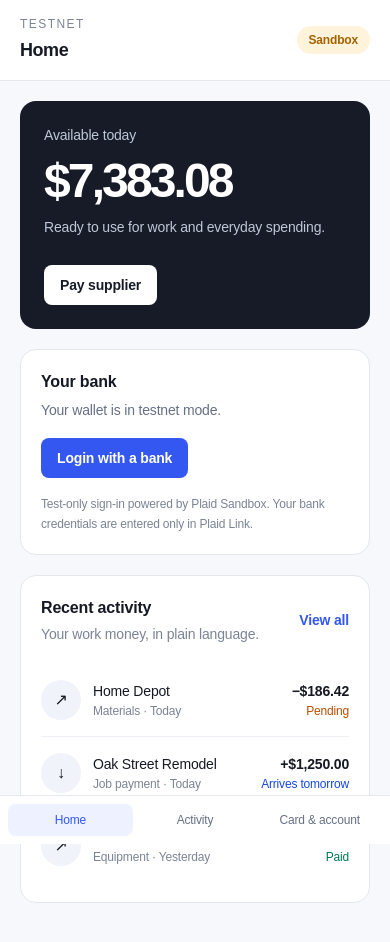
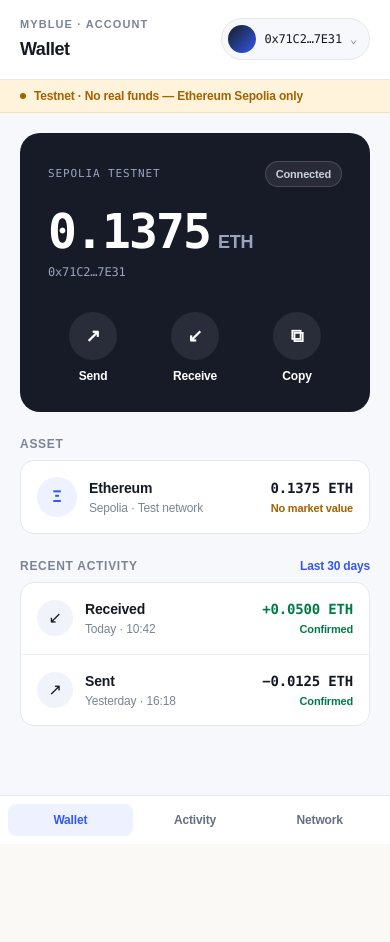
Before and after one commit to aniphntm/my-blue-collar, a Next.js app: page /wallet in a window 390 px wide. Shown: the top 942 px of the page. After the commit the page ends 844 px from the top, so only its background shows below. Built offline with nearby package versions, Linux system fonts and the light colour scheme.

Commit message:
feat: publish wallet network economics

```diff
--- a/components/customer-wallet.tsx
+++ b/components/customer-wallet.tsx
@@ -1,131 +1,125 @@
 "use client";
 
-import { useCallback, useEffect, useRef, useState } from "react";
-import { usePlaidLink } from "react-plaid-link";
+import { useMemo, useState } from "react";
 
-type WalletTab = "Home" | "Activity" | "Card & account";
-type BankState = "idle" | "opening" | "connected" | "error";
+type WalletTab = "Wallet" | "Activity" | "Network";
+type SendStep = "address" | "amount" | "review" | "handoff";
 
-const activity = [
-  { name: "Home Depot", detail: "Materials · Today", amount: "−$186.42", status: "Pending", tone: "text-amber-700" },
-  { name: "Oak Street Remodel", detail: "Job payment · Today", amount: "+$1,250.00", status: "Arrives tomorrow", tone: "text-blue-700" },
-  { name: "Metro Tool Rental", detail: "Equipment · Yesterday", amount: "−$74.00", status: "Paid", tone: "text-emerald-700" },
+const walletAddress = "0x71C2A9F412e6B803C5d40D72E4B4A9aBc2687E31";
+
+const transactions = [
+  { id: 1, label: "Received", date: "Today · 10:42", amount: "+0.0500 ETH", fee: "Paid by sender", glyph: "↙", status: "Confirmed", hash: "0x81d7…a104" },
+  { id: 2, label: "Sent", date: "Yesterday · 16:18", amount: "−0.0125 ETH", fee: "0.00021 ETH", glyph: "↗", status: "Confirmed", hash: "0xa93f…9c12" },
+  { id: 3, label: "Received", date: "Aug 12 · 09:05", amount: "+0.1000 ETH", fee: "Paid by sender", glyph: "↙", status: "Confirmed", hash: "0x42bc…07ef" },
 ];
 
 export function CustomerWallet() {
-  const [tab, setTab] = useState<WalletTab>("Home");
-  const [linkToken, setLinkToken] = useState<string | null>(null);
-  const [bankState, setBankState] = useState<BankState>("idle");
-  const [message, setMessage] = useState("Your wallet is in testnet mode.");
-  const [cardFrozen, setCardFrozen] = useState(false);
+  const [tab, setTab] = useState<WalletTab>("Wallet");
+  const [sendOpen, setSendOpen] = useState(false);
+  const [receiveOpen, setReceiveOpen] = useState(false);
+  const [copied, setCopied] = useState(false);
 
-  const startBankLogin = async () => {
-    setBankState("opening");
-    setMessage("Preparing secure bank sign-in…");
-
-    try {
-      const response = await fetch("/api/plaid/link-token", { method: "POST" });
-      const data = (await response.json()) as { linkToken?: string; error?: string };
-
-      if (!response.ok || !data.linkToken) {
-        throw new Error(data.error ?? "Bank sign-in is unavailable right now.");
-      }
-
-      setLinkToken(data.linkToken);
-    } catch (error) {
-      setBankState("error");
-      setMessage(error instanceof Error ? error.message : "Bank sign-in is unavailable right now.");
-    }
+  const copyAddress = async () => {
+    await navigator.clipboard.writeText(walletAddress);
+    setCopied(true);
+    window.setTimeout(() => setCopied(false), 1600);
   };
 
   return (
-    <main className="min-h-screen bg-[#f7f8fb] text-[#151923]">
-      {linkToken ? (
-        <PlaidLinkLauncher
-          linkToken={linkToken}
-          onConnected={() => {
-            setLinkToken(null);
-            setBankState("connected");
-            setMessage("Your bank login is connected for this test session.");
-          }}
-          onExit={() => {
-            setLinkToken(null);
-            if (bankState === "opening") {
-              setBankState("idle");
-              setMessage("Bank sign-in was closed.");
-            }
-          }}
-          onError={(error) => {
-            setLinkToken(null);
-            setBankState("error");
-            setMessage(error);
-          }}
-        />
-      ) : null}
-
-      <div className="mx-auto flex min-h-screen max-w-6xl flex-col lg:flex-row">
-        <aside className="hidden w-60 shrink-0 border-r border-[#e4e7ec] bg-white p-5 lg:flex lg:flex-col">
-          <div className="flex items-center gap-3 px-2">
-            <span className="grid size-9 place-items-center rounded-xl bg-[#3457f1] font-black text-white">B</span>
-            <div><p className="font-semibold tracking-tight">bluefinancial</p><p className="text-[10px] font-medium uppercase tracking-[.14em] text-[#7b8495]">Test wallet</p></div>
-          </div>
-          <nav className="mt-10 space-y-1">
-            {(["Home", "Activity", "Card & account"] as WalletTab[]).map((item) => (
-              <button key={item} onClick={() => setTab(item)} className={`w-full rounded-lg px-3 py-2.5 text-left text-sm transition ${tab === item ? "bg-[#eef1ff] font-semibold text-[#3457f1]" : "text-[#5f6878] hover:bg-[#f6f7f9]"}`}>{item}</button>
+    <main className="min-h-screen bg-[#f7f8fb] font-sans text-[#151923]">
+      <div className="flex min-h-screen">
+        <aside className="hidden w-[76px] shrink-0 flex-col items-center border-r border-[#e4e7ec] bg-white py-5 sm:flex">
+          <div className="mb-6 grid size-9 place-items-center rounded-[10px] bg-[#3457f1] text-base font-extrabold text-white">B</div>
+          <nav aria-label="Wallet navigation" className="flex w-full flex-1 flex-col items-center gap-2">
+            {(["Wallet", "Activity", "Network"] as WalletTab[]).map((item) => (
+              <button key={item} onClick={() => setTab(item)} className={`flex w-16 flex-col items-center gap-1 rounded-xl px-1 py-2 text-[10px] font-semibold transition ${tab === item ? "bg-[#eef1ff] text-[#3457f1]" : "text-[#7b8495] hover:bg-[#f7f8fb] hover:text-[#151923]"}`}>
+                <span aria-hidden className="text-lg">{item === "Wallet" ? "◆" : item === "Activity" ? "≡" : "◎"}</span>{item}
+              </button>
             ))}
           </nav>
-          <div className="mt-auto rounded-xl bg-[#171b28] p-4 text-white"><p className="text-xs text-[#aeb6c6]">Environment</p><p className="mt-1 text-sm font-semibold">Testnet sandbox</p><p className="mt-3 text-xs leading-5 text-[#aeb6c6]">No real money moves through this wallet.</p></div>
+          <div className="size-2 rounded-full bg-[#12b76a]" title="Network connected" />
         </aside>
 
         <section className="min-w-0 flex-1">
-          <header className="flex items-center justify-between border-b border-[#e4e7ec] bg-white px-5 py-4 sm:px-8">
-            <div><p className="text-xs font-medium uppercase tracking-[.12em] text-[#7b8495]">Testnet</p><h1 className="mt-1 text-lg font-semibold tracking-tight">{tab}</h1></div>
-            <span className="rounded-full bg-[#fff4db] px-3 py-1.5 text-xs font-semibold text-[#a36100]">Sandbox</span>
+          <header className="flex items-center justify-between border-b border-[#e4e7ec] bg-white px-5 py-4 sm:px-7">
+            <div><p className="text-[11px] font-semibold uppercase tracking-[.1em] text-[#7b8495]">myblue · account</p><h1 className="mt-0.5 text-lg font-bold tracking-tight">{tab}</h1></div>
+            <button onClick={copyAddress} className="flex items-center gap-2 rounded-full border border-[#e4e7ec] bg-[#f7f8fb] py-1.5 pl-1.5 pr-3 font-mono text-xs font-medium hover:bg-[#eef1ff]">
+              <span className="size-7 rounded-full bg-gradient-to-br from-[#171b28] to-[#3457f1]" />0x71C2…7E31<span aria-live="polite" className="text-[#7b8495]">{copied ? "Copied" : "⌄"}</span>
+            </button>
           </header>
-
-          <div className="mx-auto max-w-4xl p-5 pb-24 sm:p-8 lg:pb-8">
-            {tab === "Home" ? <Home onBankLogin={startBankLogin} bankState={bankState} message={message} /> : null}
+          <div className="flex items-center gap-2 border-b border-[#f5e6b8] bg-[#fff4db] px-5 py-2 text-xs font-semibold text-[#a36100] sm:px-7"><span className="size-1.5 rounded-full bg-[#a36100]" />Testnet · No real funds — Ethereum Sepolia only</div>
+          <div className="mx-auto max-w-[760px] p-5 pb-24 sm:p-7 sm:pb-8">
+            {tab === "Wallet" ? <WalletHome onCopy={copyAddress} onReceive={() => setReceiveOpen(true)} onSend={() => setSendOpen(true)} /> : null}
             {tab === "Activity" ? <Activity /> : null}
-            {tab === "Card & account" ? <CardAccount cardFrozen={cardFrozen} setCardFrozen={setCardFrozen} onBankLogin={startBankLogin} bankState={bankState} message={message} /> : null}
+            {tab === "Network" ? <NetworkEconomics /> : null}
           </div>
         </section>
       </div>
-
-      <nav className="fixed inset-x-0 bottom-0 flex border-t border-[#e4e7ec] bg-white p-2 lg:hidden">
-        {(["Home", "Activity", "Card & account"] as WalletTab[]).map((item) => <button key={item} onClick={() => setTab(item)} className={`flex-1 rounded-lg py-2 text-xs font-medium ${tab === item ? "bg-[#eef1ff] text-[#3457f1]" : "text-[#667085]"}`}>{item}</button>)}
+      <nav aria-label="Wallet navigation" className="fixed inset-x-0 bottom-0 z-20 flex border-t border-[#e4e7ec] bg-white p-2 sm:hidden">
+        {(["Wallet", "Activity", "Network"] as WalletTab[]).map((item) => <button key={item} onClick={() => setTab(item)} className={`flex-1 rounded-lg py-2 text-xs font-semibold ${tab === item ? "bg-[#eef1ff] text-[#3457f1]" : "text-[#667085]"}`}>{item}</button>)}
       </nav>
+      {sendOpen ? <SendDialog onClose={() => setSendOpen(false)} /> : null}
+      {receiveOpen ? <ReceiveDialog copied={copied} onClose={() => setReceiveOpen(false)} onCopy={copyAddress} /> : null}
     </main>
   );
 }
 
-function Home({ onBankLogin, bankState, message }: { onBankLogin: () => void; bankState: BankState; message: string }) {
-  return <div className="space-y-5"><section className="rounded-2xl bg-[#171b28] p-6 text-white sm:p-8"><p className="text-sm text-[#bfc7d7]">Available today</p><p className="mt-3 text-5xl font-semibold tracking-[-.06em]">$7,383.08</p><p className="mt-3 text-sm text-[#bfc7d7]">Ready to use for work and everyday spending.</p><button className="mt-7 rounded-lg bg-white px-4 py-2.5 text-sm font-semibold text-[#171b28]">Pay supplier</button></section><section className="rounded-2xl border border-[#e3e7ed] bg-white p-5 sm:p-6"><div className="flex flex-wrap items-start justify-between gap-4"><div><h2 className="font-semibold">Your bank</h2><p className="mt-1 max-w-md text-sm leading-6 text-[#667085]">{message}</p></div><button onClick={onBankLogin} disabled={bankState === "opening"} className="rounded-lg bg-[#3457f1] px-4 py-2.5 text-sm font-semibold text-white disabled:cursor-wait disabled:opacity-70">{bankState === "opening" ? "Opening…" : bankState === "connected" ? "Bank connected" : "Login with a bank"}</button></div><p className="mt-4 text-xs leading-5 text-[#7b8495]">Test-only sign-in powered by Plaid Sandbox. Your bank credentials are entered only in Plaid Link.</p></section><Activity compact /></div>;
+function WalletHome({ onCopy, onReceive, onSend }: { onCopy: () => void; onReceive: () => void; onSend: () => void }) {
+  const actions = [{ label: "Send", glyph: "↗", action: onSend }, { label: "Receive", glyph: "↙", action: onReceive }, { label: "Copy", glyph: "⧉", action: onCopy }];
+  return <div className="space-y-6">
+    <section className="overflow-hidden rounded-[20px] bg-[#171b28] p-7 text-white sm:p-8">
+      <div className="flex items-center justify-between"><span className="font-mono text-[11px] font-medium uppercase tracking-[.08em] text-[#9aa4bf]">Sepolia testnet</span><span className="rounded-full border border-white/15 bg-white/[.08] px-2.5 py-1 text-[11px] font-semibold text-[#c8d0df]">Connected</span></div>
+      <div className="mt-5 flex items-baseline gap-2"><span className="font-mono text-5xl font-semibold tracking-[-.04em] sm:text-[52px]">0.1375</span><span className="text-lg font-semibold text-[#9aa4bf]">ETH</span></div>
+      <p className="mt-2 font-mono text-xs text-[#9aa4bf]">0x71C2…7E31</p>
+      <div className="mt-8 grid max-w-sm grid-cols-3 gap-3">{actions.map((item) => <button key={item.label} onClick={item.action} className="group flex flex-col items-center gap-2 text-xs font-semibold"><span className="grid size-12 place-items-center rounded-full bg-white/[.08] text-lg transition group-hover:bg-white/[.16]">{item.glyph}</span>{item.label}</button>)}</div>
+    </section>
+    <section><p className="mb-2 text-xs font-bold uppercase tracking-[.06em] text-[#7b8495]">Asset</p><div className="flex items-center gap-3 rounded-[14px] border border-[#e4e7ec] bg-white p-4"><span className="grid size-10 place-items-center rounded-full bg-[#eef1ff] font-mono font-bold text-[#3457f1]">Ξ</span><div className="flex-1"><p className="text-sm font-semibold">Ethereum</p><p className="mt-0.5 text-xs text-[#7b8495]">Sepolia · Test network</p></div><div className="text-right"><p className="font-mono text-sm font-semibold">0.1375 ETH</p><p className="mt-0.5 text-[11px] font-semibold text-[#a36100]">No market value</p></div></div></section>
+    <section><div className="mb-2 flex items-center justify-between"><p className="text-xs font-bold uppercase tracking-[.06em] text-[#7b8495]">Recent activity</p><span className="text-xs font-semibold text-[#3457f1]">Last 30 days</span></div><TransactionList items={transactions.slice(0, 2)} /></section>
+  </div>;
 }
 
-function Activity({ compact = false }: { compact?: boolean }) {
-  return <section className="rounded-2xl border border-[#e3e7ed] bg-white p-5 sm:p-6"><div className="flex items-center justify-between"><div><h2 className="font-semibold">{compact ? "Recent activity" : "Activity"}</h2><p className="mt-1 text-sm text-[#7b8495]">Your work money, in plain language.</p></div>{compact ? <span className="text-sm font-semibold text-[#3457f1]">View all</span> : null}</div><div className="mt-5 divide-y divide-[#edf0f4]">{activity.map((item) => <div className="flex items-center gap-3 py-4" key={item.name}><span className="grid size-10 place-items-center rounded-full bg-[#f0f3f9]">{item.amount.startsWith("+") ? "↓" : "↗"}</span><div className="min-w-0 flex-1"><p className="text-sm font-medium">{item.name}</p><p className="mt-0.5 text-xs text-[#7b8495]">{item.detail}</p></div><div className="text-right"><p className="text-sm font-semibold">{item.amount}</p><p className={`mt-0.5 text-xs ${item.tone}`}>{item.status}</p></div></div>)}</div></section>;
+function Activity() {
+  const [filter, setFilter] = useState<"All" | "Sent" | "Received">("All");
+  const filtered = useMemo(() => filter === "All" ? transactions : transactions.filter((item) => item.label === filter), [filter]);
+  return <section><div className="mb-4 flex gap-2">{(["All", "Sent", "Received"] as const).map((item) => <button key={item} onClick={() => setFilter(item)} className={`rounded-full px-3 py-1.5 text-xs font-semibold ${filter === item ? "bg-[#171b28] text-white" : "border border-[#d0d5dd] bg-white text-[#667085]"}`}>{item}</button>)}</div><TransactionList items={filtered} showDetails /></section>;
 }
 
-function CardAccount({ cardFrozen, setCardFrozen, onBankLogin, bankState, message }: { cardFrozen: boolean; setCardFrozen: (value: boolean) => void; onBankLogin: () => void; bankState: BankState; message: string }) {
-  return <div className="space-y-5"><section className="rounded-2xl bg-[#171b28] p-6 text-white"><p className="text-sm text-[#bfc7d7]">Your card</p><p className="mt-8 text-2xl tracking-[.18em]">•••• 4821</p><div className="mt-8 flex items-center justify-between"><span className="text-sm">{cardFrozen ? "Card is frozen" : "Card is ready"}</span><button onClick={() => setCardFrozen(!cardFrozen)} className="rounded-lg bg-white px-4 py-2 text-sm font-semibold text-[#171b28]">{cardFrozen ? "Unfreeze card" : "Freeze card"}</button></div></section><section className="rounded-2xl border border-[#e3e7ed] bg-white p-5 sm:p-6"><h2 className="font-semibold">Linked bank account</h2><p className="mt-2 text-sm leading-6 text-[#667085]">{message}</p><button onClick={onBankLogin} disabled={bankState === "opening"} className="mt-5 rounded-lg border border-[#cbd5e1] px-4 py-2.5 text-sm font-semibold text-[#3457f1] disabled:cursor-wait disabled:opacity-70">{bankState === "opening" ? "Opening…" : "Login with a bank"}</button></section></div>;
+function TransactionList({ items, showDetails = false }: { items: typeof transactions; showDetails?: boolean }) {
+  return <div className="overflow-hidden rounded-[14px] border border-[#e4e7ec] bg-white">{items.map((item) => <article key={item.id} className="border-b border-[#edf0f4] p-4 last:border-0"><div className="flex items-center gap-3"><span className="grid size-9 place-items-center rounded-full bg-[#f0f3f9]">{item.glyph}</span><div className="min-w-0 flex-1"><p className="text-sm font-semibold">{item.label}</p><p className="mt-0.5 text-xs text-[#7b8495]">{item.date}</p></div><div className="text-right"><p className={`font-mono text-sm font-semibold ${item.amount.startsWith("+") ? "text-[#027a48]" : ""}`}>{item.amount}</p><p className="mt-0.5 text-[11px] font-semibold text-[#027a48]">{item.status}</p></div></div>{showDetails ? <div className="ml-12 mt-3 grid grid-cols-2 gap-2 border-t border-[#f2f4f7] pt-3 font-mono text-[11px] text-[#667085]"><span>Network fee</span><span className="text-right text-[#151923]">{item.fee}</span><span>Transaction</span><span className="text-right text-[#151923]">{item.hash}</span></div> : null}</article>)}</div>;
 }
 
-function PlaidLinkLauncher({ linkToken, onConnected, onExit, onError }: { linkToken: string; onConnected: () => void; onExit: () => void; onError: (message: string) => void }) {
-  const opened = useRef(false);
-  const onSuccess = useCallback(async (publicToken: string | null) => {
-    if (!publicToken) {
-      onError("Bank sign-in did not return a connection token. Please try again.");
-      return;
-    }
-    try {
-      const response = await fetch("/api/plaid/exchange", { method: "POST", headers: { "Content-Type": "application/json" }, body: JSON.stringify({ publicToken }) });
-      if (!response.ok) throw new Error();
-      onConnected();
-    } catch {
-      onError("Bank sign-in finished, but we could not save this test connection.");
-    }
-  }, [onConnected, onError]);
-  const { open, ready } = usePlaidLink({ token: linkToken, onSuccess, onExit });
-  useEffect(() => { if (ready && !opened.current) { opened.current = true; open(); } }, [open, ready]);
-  return null;
+function NetworkEconomics() {
+  return <div className="space-y-5">
+    <section className="rounded-[18px] bg-[#171b28] p-6 text-white sm:p-7"><p className="font-mono text-[11px] uppercase tracking-[.08em] text-[#9aa4bf]">How value moves</p><h2 className="mt-3 max-w-lg text-2xl font-bold tracking-tight">You authorize. The network settles. MyBlue never takes custody.</h2><p className="mt-3 max-w-xl text-sm leading-6 text-[#aeb7ca]">The same transaction path applies wherever you access the wallet. It depends on the network and your external signer—not a bank account, payment rail, or local currency.</p></section>
+    <section className="rounded-[14px] border border-[#e4e7ec] bg-white p-5 sm:p-6"><p className="text-xs font-bold uppercase tracking-[.06em] text-[#7b8495]">Jurisdiction-neutral flow</p><div className="mt-5 grid gap-3 sm:grid-cols-[1fr_auto_1fr_auto_1fr] sm:items-center"><FlowStep number="01" title="Create" body="MyBlue prepares an unsigned transfer." /><span aria-hidden className="hidden text-[#98a2b3] sm:block">→</span><FlowStep number="02" title="Authorize" body="Your external wallet shows and signs it." /><span aria-hidden className="hidden text-[#98a2b3] sm:block">→</span><FlowStep number="03" title="Settle" body="Validators include it in a network block." /></div></section>
+    <section className="grid gap-4 sm:grid-cols-2"><EconomicsCard label="Network fee" value="Gas used × gas price" body="Paid in the network asset to validators. MyBlue does not add a transfer fee." /><EconomicsCard label="Final amount" value="Amount + network fee" body="The recipient gets the entered amount; the sender also pays the estimated network fee." /><EconomicsCard label="Fee movement" value="Changes with demand" body="The estimate can move before signing. Your external wallet displays the latest amount." /><EconomicsCard label="Settlement" value="Network-confirmed" body="Transfers are irreversible after confirmation. Names, borders, and banking hours do not route them." /></section>
+    <section className="rounded-[14px] border border-[#d6dffb] bg-[#eef1ff] p-5 text-sm leading-6 text-[#344054]"><p className="font-semibold text-[#151923]">Neutral by design, not exempt by design.</p><p className="mt-1">The protocol flow is the same across locations. Your eligibility, obligations, and use of digital assets may still depend on rules that apply to you. MyBlue does not provide legal, tax, or investment advice.</p></section>
+  </div>;
 }
+
+function FlowStep({ number, title, body }: { number: string; title: string; body: string }) { return <div className="rounded-xl bg-[#f7f8fb] p-4"><span className="font-mono text-[10px] font-semibold text-[#3457f1]">{number}</span><h3 className="mt-2 text-sm font-bold">{title}</h3><p className="mt-1 text-xs leading-5 text-[#667085]">{body}</p></div>; }
+function EconomicsCard({ label, value, body }: { label: string; value: string; body: string }) { return <article className="rounded-[14px] border border-[#e4e7ec] bg-white p-5"><p className="text-xs font-semibold text-[#7b8495]">{label}</p><p className="mt-2 font-mono text-sm font-semibold text-[#151923]">{value}</p><p className="mt-2 text-xs leading-5 text-[#667085]">{body}</p></article>; }
+
+function SendDialog({ onClose }: { onClose: () => void }) {
+  const [step, setStep] = useState<SendStep>("address");
+  const [recipient, setRecipient] = useState("");
+  const [amount, setAmount] = useState("");
+  const order: SendStep[] = ["address", "amount", "review", "handoff"];
+  const stepIndex = order.indexOf(step);
+  const next = () => setStep(order[Math.min(stepIndex + 1, order.length - 1)]);
+  const back = () => setStep(order[Math.max(stepIndex - 1, 0)]);
+  return <div className="fixed inset-0 z-50 grid place-items-center bg-[#151923]/70 p-5" role="presentation" onMouseDown={(event) => { if (event.currentTarget === event.target) onClose(); }}><section role="dialog" aria-modal="true" aria-labelledby="send-title" className="w-full max-w-[420px] rounded-[18px] bg-white p-6 shadow-2xl">
+    <div className="flex items-center justify-between"><div><p className="font-mono text-[10px] uppercase tracking-[.08em] text-[#7b8495]">Step {stepIndex + 1} of 4</p><h2 id="send-title" className="mt-1 font-bold">{step === "address" ? "Where are you sending?" : step === "amount" ? "Choose an amount" : step === "review" ? "Review transfer" : "Ready to authorize"}</h2></div><button onClick={onClose} aria-label="Close" className="grid size-8 place-items-center rounded-full text-[#7b8495] hover:bg-[#f2f4f7]">×</button></div>
+    {step === "address" ? <label className="mt-6 block text-xs font-semibold text-[#667085]">Recipient address<input autoFocus value={recipient} onChange={(event) => setRecipient(event.target.value)} placeholder="0x…" className="mt-2 w-full rounded-lg border border-[#d0d5dd] p-3 font-mono text-sm outline-none focus:border-[#3457f1]" /></label> : null}
+    {step === "amount" ? <div className="mt-6"><label className="text-xs font-semibold text-[#667085]">Amount</label><div className="mt-2 flex items-center rounded-lg border border-[#d0d5dd] px-3 focus-within:border-[#3457f1]"><input autoFocus inputMode="decimal" value={amount} onChange={(event) => setAmount(event.target.value)} placeholder="0.00" className="min-w-0 flex-1 py-3 font-mono text-lg outline-none" /><span className="text-sm font-semibold text-[#667085]">ETH</span></div><p className="mt-2 text-xs text-[#7b8495]">Available: 0.1375 ETH</p></div> : null}
+    {step === "review" ? <div className="mt-6 divide-y divide-[#f2f4f7] text-sm"><ReviewRow label="Network" value="Ethereum Sepolia" /><ReviewRow label="Recipient" value={recipient ? `${recipient.slice(0, 6)}…${recipient.slice(-4)}` : "0x…"} mono /><ReviewRow label="Amount" value={`${amount || "0.00"} ETH`} mono /><ReviewRow label="Est. network fee" value="0.00021 ETH" mono /><div className="rounded-lg bg-[#fff4db] p-3 text-xs leading-5 text-[#8a4f00]">The fee goes to the network, not MyBlue. Your external wallet will show the current estimate before you sign.</div></div> : null}
+    {step === "handoff" ? <div className="py-8 text-center"><span className="mx-auto grid size-12 place-items-center rounded-full bg-[#eef1ff] text-xl text-[#3457f1]">↗</span><p className="mt-4 text-sm font-bold">Transfer prepared</p><p className="mx-auto mt-2 max-w-xs text-xs leading-5 text-[#667085]">Connect an external wallet to inspect and authorize this testnet transaction. MyBlue cannot sign for you.</p></div> : null}
+    <div className="mt-6 flex gap-2">{stepIndex > 0 && step !== "handoff" ? <button onClick={back} className="flex-1 rounded-lg border border-[#d0d5dd] px-4 py-2.5 text-sm font-semibold">Back</button> : null}<button disabled={(step === "address" && !recipient.trim()) || (step === "amount" && !amount.trim())} onClick={step === "handoff" ? onClose : next} className="flex-[2] rounded-lg bg-[#3457f1] px-4 py-2.5 text-sm font-bold text-white disabled:cursor-not-allowed disabled:opacity-40">{step === "review" ? "Continue to wallet" : step === "handoff" ? "Done" : "Continue"}</button></div>
+  </section></div>;
+}
+
+function ReviewRow({ label, value, mono = false }: { label: string; value: string; mono?: boolean }) { return <div className="flex justify-between gap-4 py-3"><span className="text-[#667085]">{label}</span><span className={`text-right font-semibold ${mono ? "font-mono" : ""}`}>{value}</span></div>; }
+
+function ReceiveDialog({ copied, onClose, onCopy }: { copied: boolean; onClose: () => void; onCopy: () => void }) {
+  return <div className="fixed inset-0 z-50 grid place-items-center bg-[#151923]/70 p-5" role="presentation" onMouseDown={(event) => { if (event.currentTarget === event.target) onClose(); }}><section role="dialog" aria-modal="true" aria-labelledby="receive-title" className="w-full max-w-[400px] rounded-[18px] bg-white p-6 text-center shadow-2xl"><button onClick={onClose} aria-label="Close" className="ml-auto grid size-8 place-items-center rounded-full text-[#7b8495] hover:bg-[#f2f4f7]">×</button><div className="mx-auto grid size-20 place-items-center rounded-2xl bg-[#eef1ff] font-mono text-3xl font-bold text-[#3457f1]">Ξ</div><h2 id="receive-title" className="mt-5 font-bold">Receive test ETH</h2><p className="mt-2 text-xs leading-5 text-[#667085]">Only send assets supported on Ethereum Sepolia to this address.</p><button onClick={onCopy} className="mt-5 w-full break-all rounded-lg border border-[#d0d5dd] bg-[#f7f8fb] p-3 font-mono text-xs leading-5">{walletAddress}</button><button onClick={onCopy} className="mt-3 w-full rounded-lg bg-[#3457f1] px-4 py-2.5 text-sm font-bold text-white">{copied ? "Address copied" : "Copy address"}</button></section></div>;
+}
```
